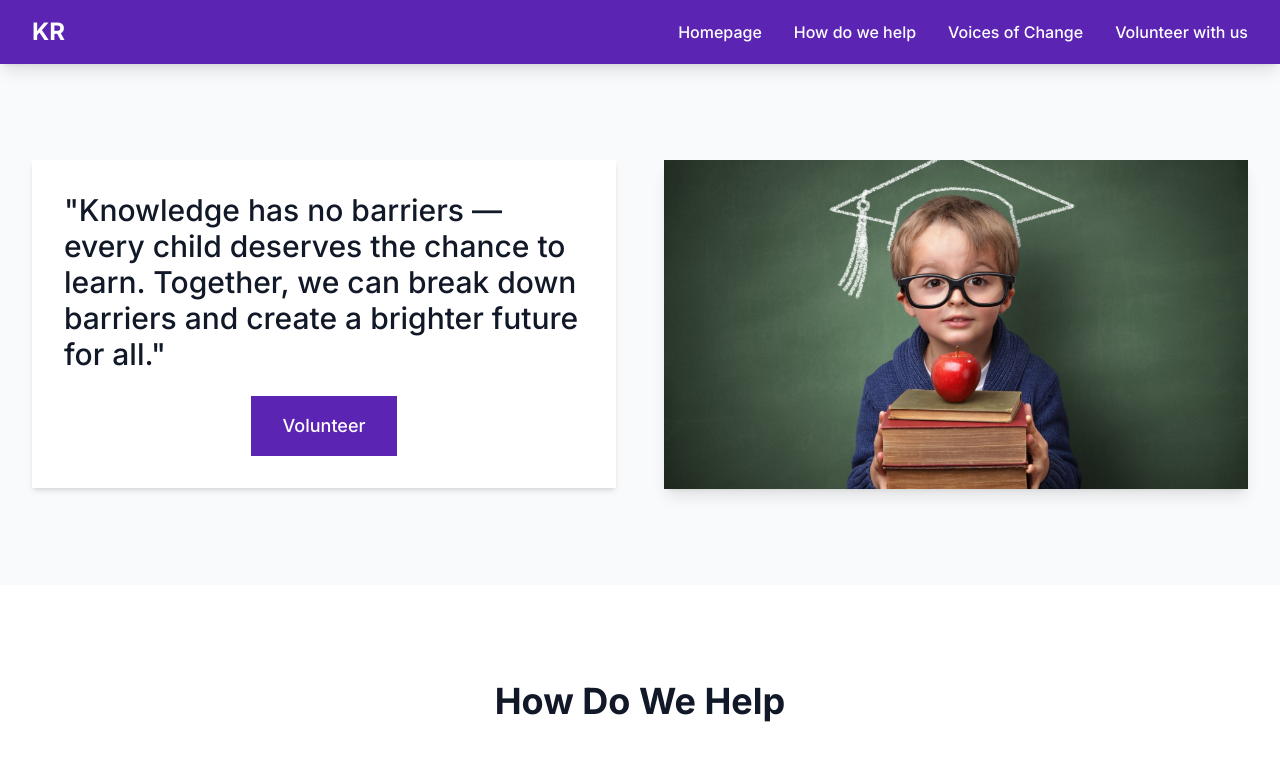
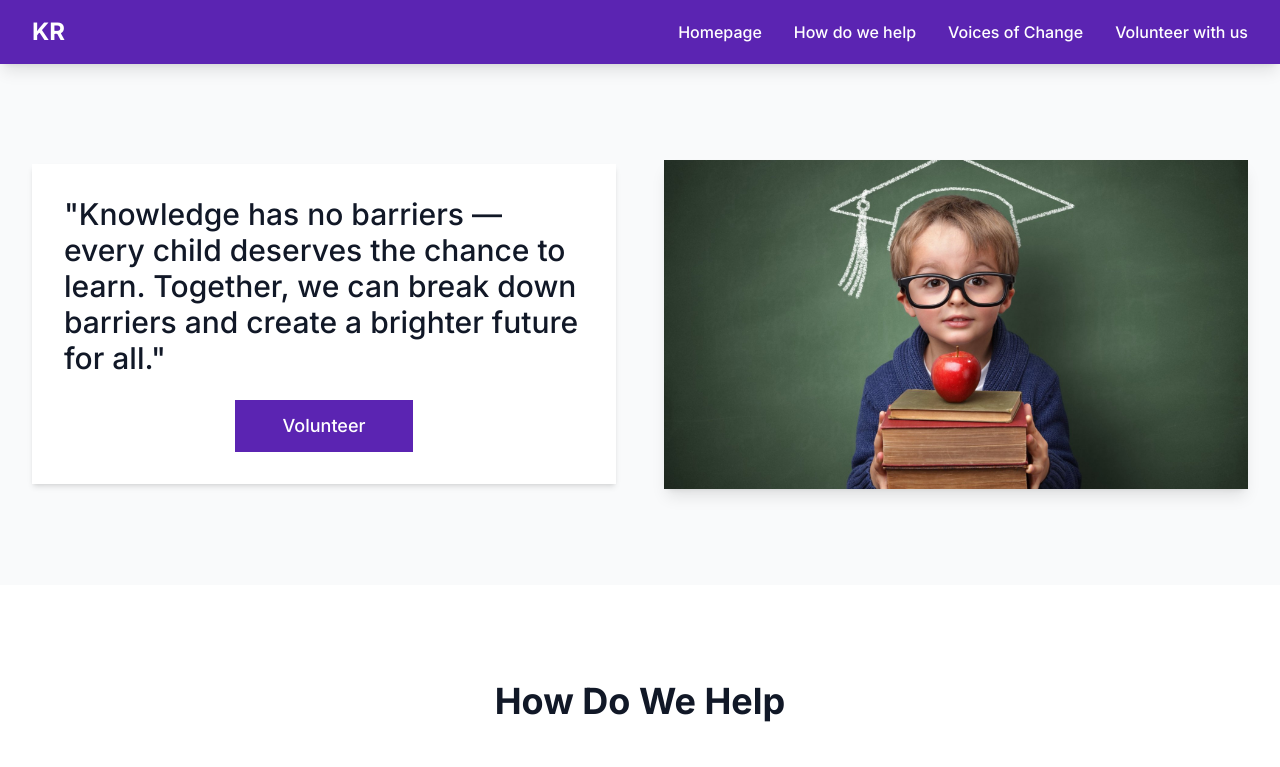
Before and after one commit to kalpalathika/BrightMinds, a React (Vite) app: page / in a window 1280 px wide. Shown: the top 767 px of the page. Built offline with nearby package versions, Linux system fonts and the light colour scheme.

Commit message:
Adjust button dimensions - wider and shorter

```diff
--- a/src/components/ui/Button.tsx
+++ b/src/components/ui/Button.tsx
@@ -21,7 +21,7 @@ export const Button: React.FC<ButtonProps> = ({
   const sizeStyles = {
     sm: 'px-4 py-2 text-sm',
     md: 'px-6 py-3 text-base',
-    lg: 'px-8 py-4 text-lg',
+    lg: 'px-12 py-3 text-lg',
   };
 
   return (
```
